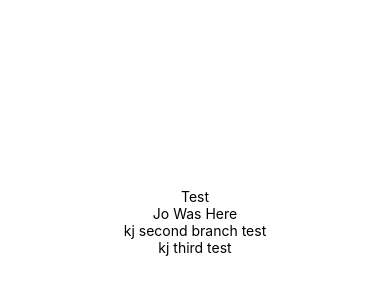
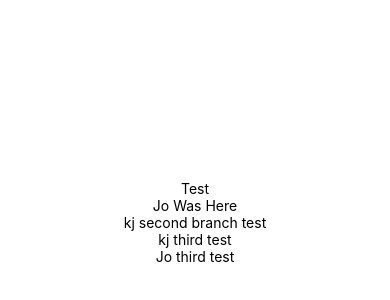
Before and after one commit to Kaidama97/TutorFirst, a React Native app: screen / in a window 390 px wide. Shown: the part 200-500 px from the top of the page. Built offline with nearby package versions, Linux system fonts and the light colour scheme.

Commit message:
jo third

```diff
--- a/App.js
+++ b/App.js
@@ -8,6 +8,7 @@ export default function App() {
       <Text>Jo Was Here</Text>
       <Text>kj second branch test</Text>
       <Text>kj third test</Text>
+      <Text>Jo third test</Text>
       <StatusBar style="auto" />
     </View>
   );
```
